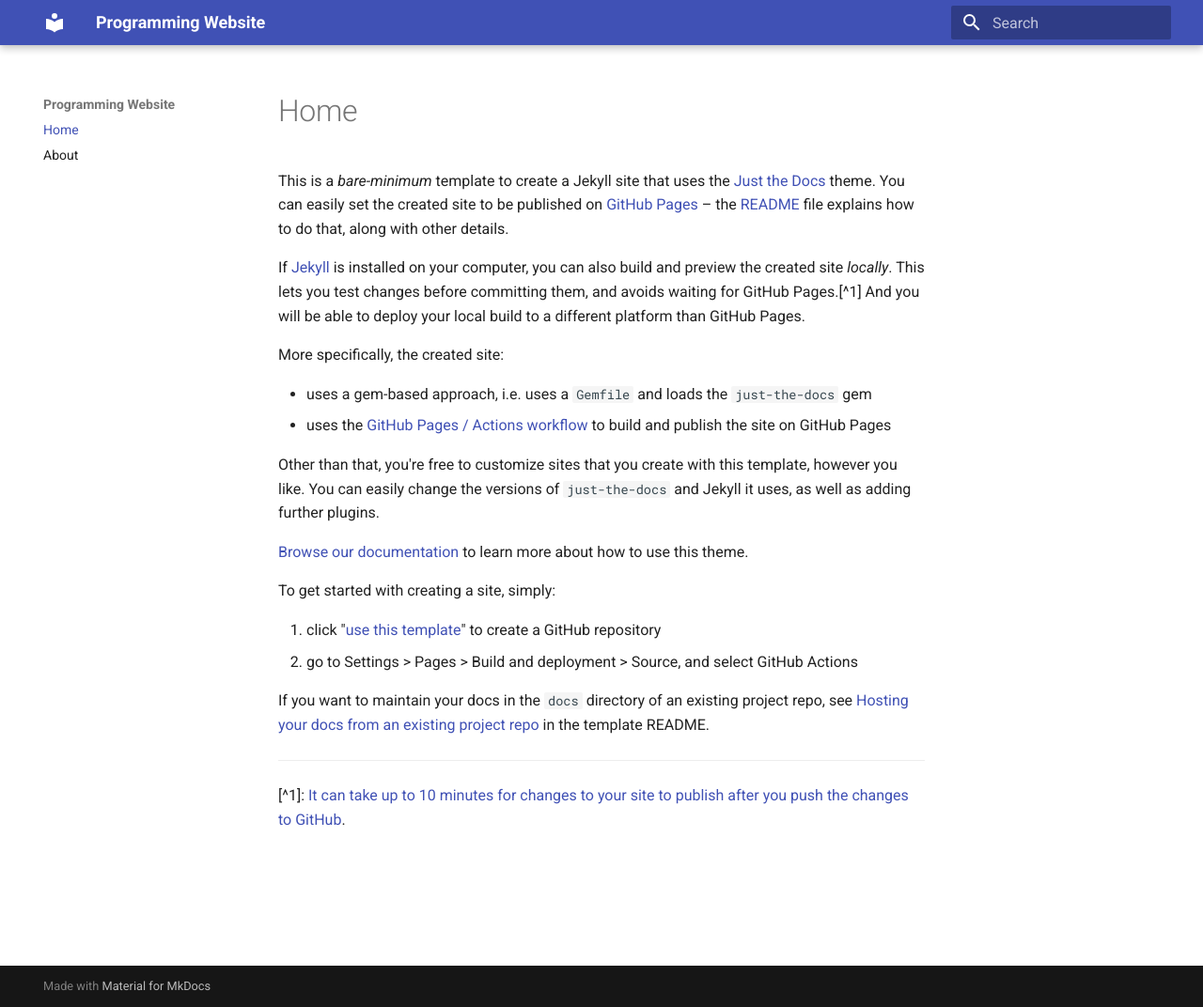
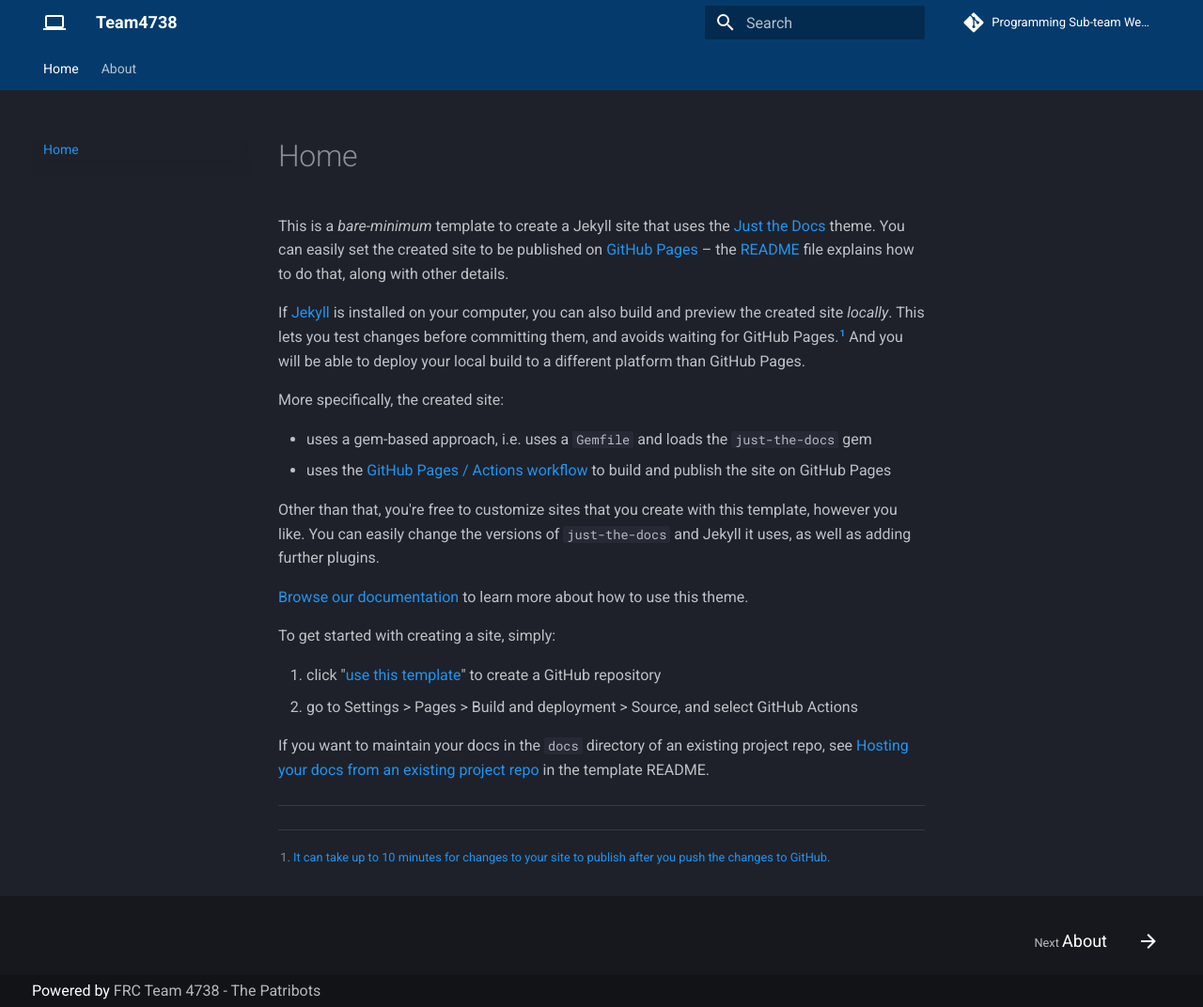
Before and after one commit to Patribots4738/Programming-Website, an MkDocs documentation site: the page built from docs/index.md, in a window 1280 px wide and 1072 px high. Shown: the whole window at 94% size. Built offline with MkDocs 1.6.1 and Material for MkDocs 9.7.7, drawn with Linux system fonts in a browser that asks for light colours; comment, search, counter and statistics services are not loaded.

Commit message:
add some more css

```diff
--- /dev/null
+++ b/docs/assets/css/4738.css
@@ -0,0 +1,6 @@
+.md-header{
+	background-color: #053B6C
+}
+.md-tabs{
+	background-color: #053B6C
+}
--- a/mkdocs.yml
+++ b/mkdocs.yml
@@ -4,11 +4,51 @@
   - About: test.md
 
 #Start
-site_name: Programming Website
+site_name: Team4738
+repo_name: Programming Sub-team Website
+repo_url: "https://github.com/Patribots4738/Programming-Website"
 site_url: https://patribots4738.github.io/
 description: A website for the Programming Sub-team of the Patribots, FRC Team 4738
 site_author: Jacob Hotz
 
 # Theme
 theme:
-  name: material
+  name: 'material'
+  custom_dir: 'theme'
+  favicon: assets/images/favicon.ico
+  icon:
+    logo: 'material/laptop'
+  features:
+    - navigation.tabs
+    - navigation.instant
+  palette:
+    primary: 'blue'
+    accent: 'light blue'
+    scheme: slate
+extra_css:
+  # - assets/css/dark_theme.css
+  # - assets/css/codehilite.css
+  - assets/css/4738.css
+use_directory_urls: false
+
+# Extensions
+markdown_extensions:
+  - admonition
+  - pymdownx.superfences
+  - pymdownx.critic
+  - pymdownx.details
+  - pymdownx.betterem
+  - pymdownx.tasklist
+  - pymdownx.extra
+  - pymdownx.inlinehilite
+  - pymdownx.highlight:
+      css_class: 'codehilite'
+  - toc:
+        permalink: "#"
+
+# Plugins
+plugins:
+  - search
+  - minify:
+      minify_html: true
+      minify_js: true
--- /dev/null
+++ b/theme/partials/footer.html
@@ -0,0 +1,66 @@
+<!-- Footer -->
+<footer class="md-footer">
+
+	<!-- Link to previous and/or next page -->
+	{% if page.previous_page or page.next_page %}
+	<nav class="md-footer__inner md-grid" aria-label="{{ lang.t('footer.title') }}">
+
+		<!-- Link to previous page -->
+		{% if page.previous_page %}
+		<a href="{{ page.previous_page.url | url }}" class="md-footer__link md-footer__link--prev" rel="prev">
+			<div class="md-footer__button md-icon">
+				{% include ".icons/material/arrow-left.svg" %}
+			</div>
+			<div class="md-footer__title">
+				<div class="md-ellipsis">
+					<span class="md-footer__direction">
+						{{ lang.t("footer.previous") }}
+					</span>
+					{{ page.previous_page.title }}
+				</div>
+			</div>
+		</a>
+		{% endif %}
+
+		<!-- Link to next page -->
+		{% if page.next_page %}
+		<a href="{{ page.next_page.url | url }}" class="md-footer__link md-footer__link--next" rel="next">
+			<div class="md-footer__title">
+				<div class="md-ellipsis">
+					<span class="md-footer__direction">
+						{{ lang.t("footer.next") }}
+					</span>
+					{{ page.next_page.title }}
+				</div>
+			</div>
+			<div class="md-footer__button md-icon">
+				{% include ".icons/material/arrow-right.svg" %}
+			</div>
+		</a>
+		{% endif %}
+	</nav>
+	{% endif %}
+
+	<!-- Further information -->
+	<div class="md-footer-meta md-typeset">
+		<div class="md-footer-meta__inner md-grid">
+
+			<!-- Copyright and theme information -->
+			<div class="md-footer-copyright">
+				{% if config.copyright %}
+				<div class="md-footer-copyright__highlight">
+					{{ config.copyright }}
+				</div>
+				{% endif %}
+				Powered by
+				<a href="https://patribots.org" target="_blank">
+					FRC Team 4738 - The Patribots
+				</a>
+				{{ extracopyright }}
+			</div>
+
+			<!-- Social links -->
+			{% include "partials/social.html" %}
+		</div>
+	</div>
+</footer>
```
